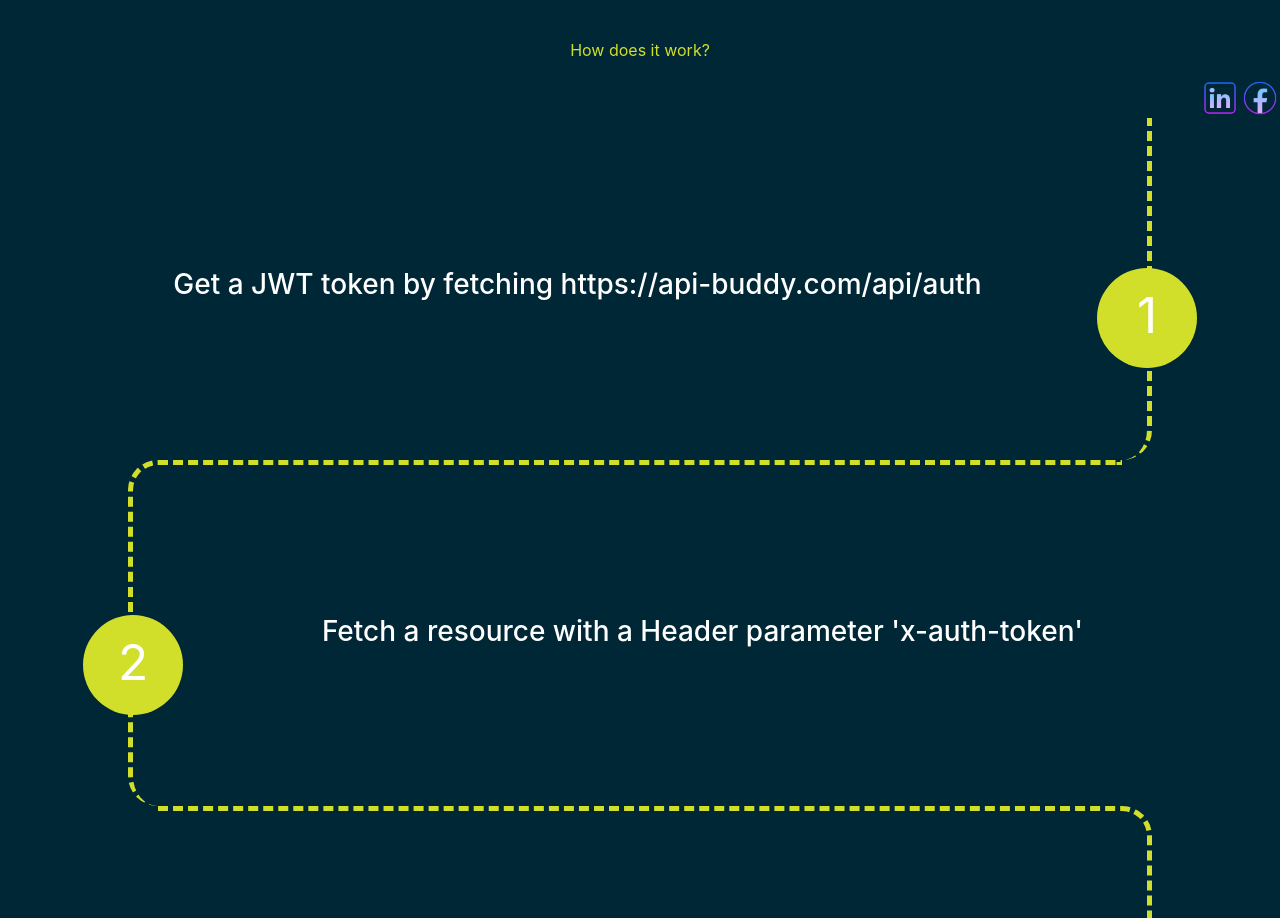
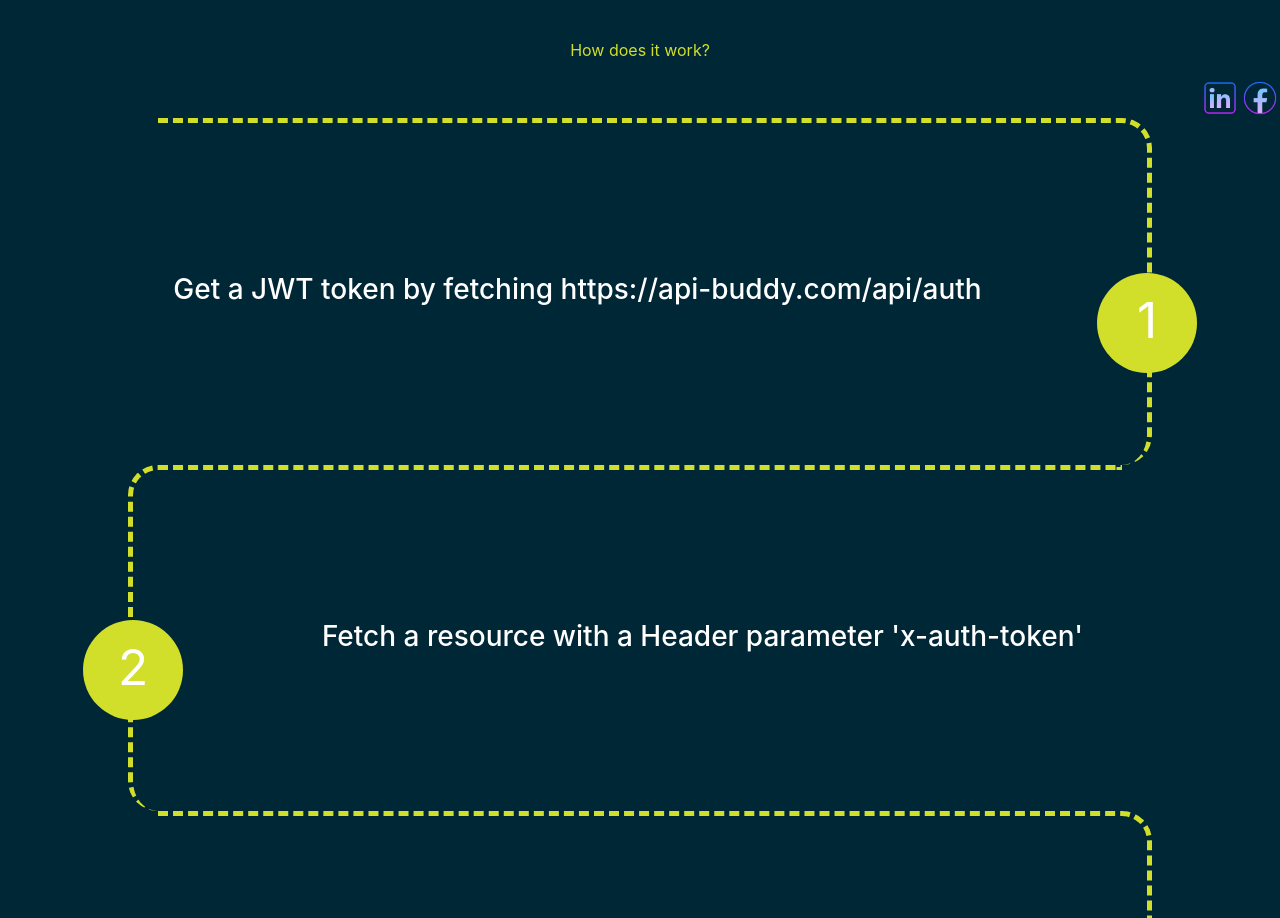
Before and after one commit to SidnevIgor/api-buddy-react, a React (Create React App) app: page / in a window 1280 px wide. Shown: the part 3462-4380 px from the top of the page. Built offline with nearby package versions, Linux system fonts and the light colour scheme.

Commit message:
Update index.css

```diff
--- a/src/components/index.css
+++ b/src/components/index.css
@@ -59,8 +59,8 @@ p:nth-child(odd) {
   padding-left: 0;
 }
 p:first-child {
-  border-top: 0;
-  border-top-right-radius: 0;
+  border-top: 1;
+  border-top-right-radius: 1;
   border-top-left-radius: 0;
 }
 p:last-child {
```
